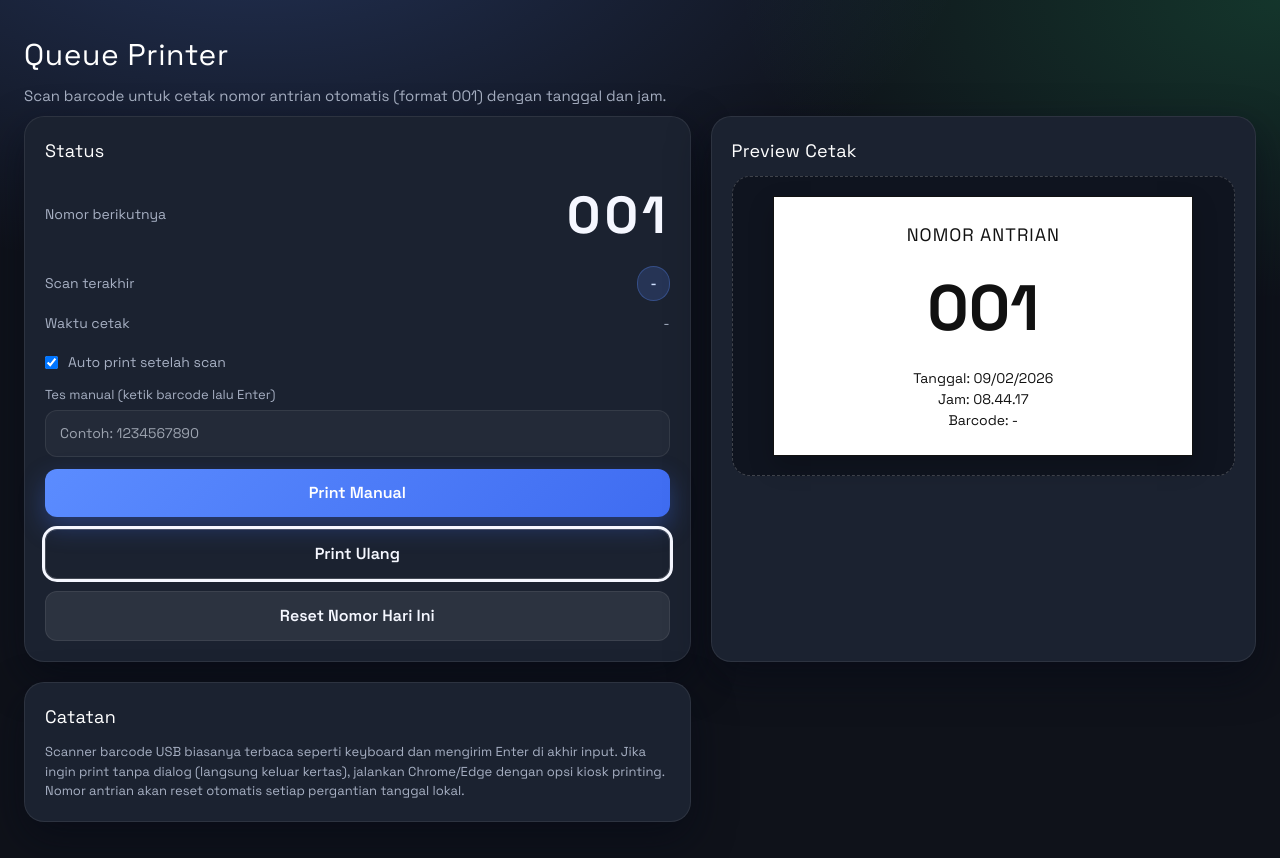
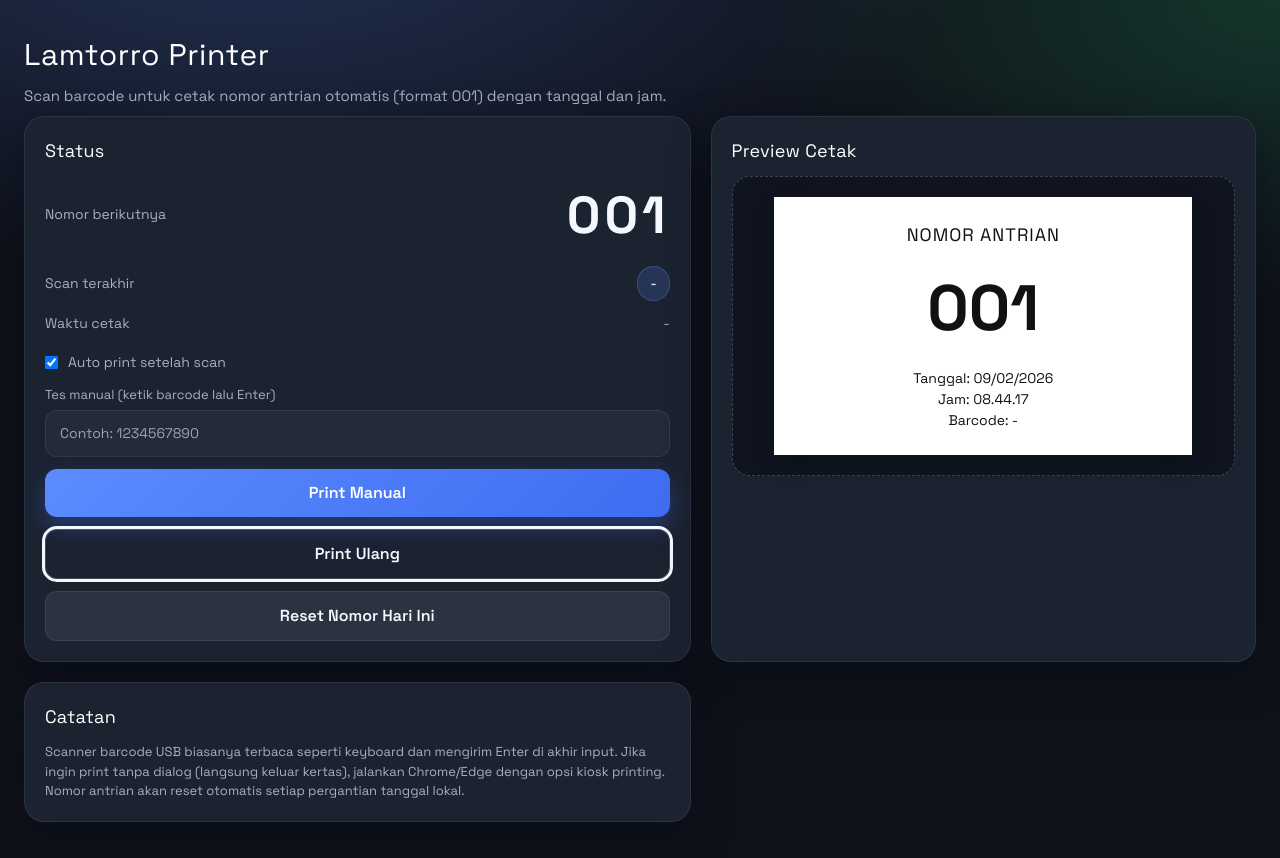
Before and after one commit to Riwantoro/RiwantoroPrinter, a React (Vite) app: page / in a window 1280 px wide. Built offline with nearby package versions, Linux system fonts and the light colour scheme.

Commit message:
Rename app to Lamtorro Printer

```diff
--- a/App.tsx
+++ b/App.tsx
@@ -68,6 +68,10 @@ const App: React.FC = () => {
   useEffect(() => {
     saveQueueState(queueState);
   }, [queueState]);
+
+  useEffect(() => {
+    document.title = 'Lamtorro Printer';
+  }, []);
 
   const triggerPrint = () => {
     // Ensure state has rendered before printing.
@@ -291,7 +295,7 @@ const App: React.FC = () => {
       `}</style>
 
       <header>
-        <h1>Queue Printer</h1>
+        <h1>Lamtorro Printer</h1>
         <p>Scan barcode untuk cetak nomor antrian otomatis (format 001) dengan tanggal dan jam.</p>
       </header>
 
```
